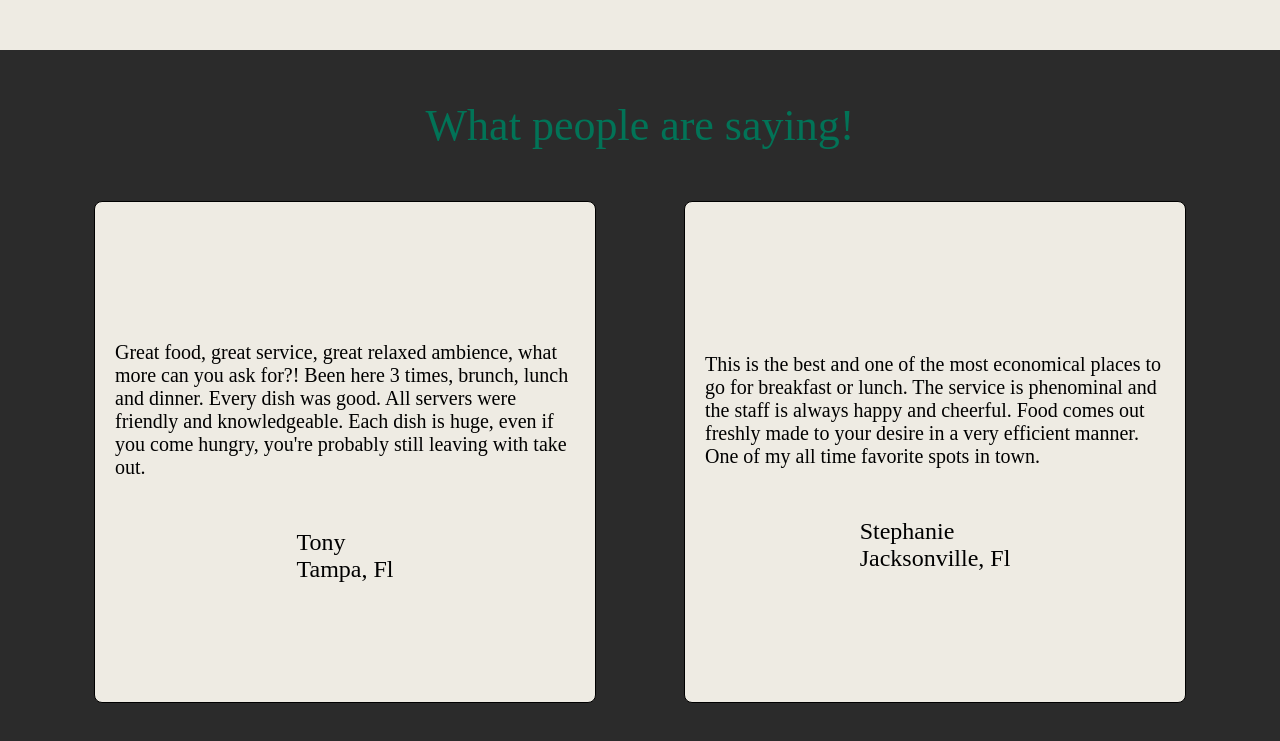
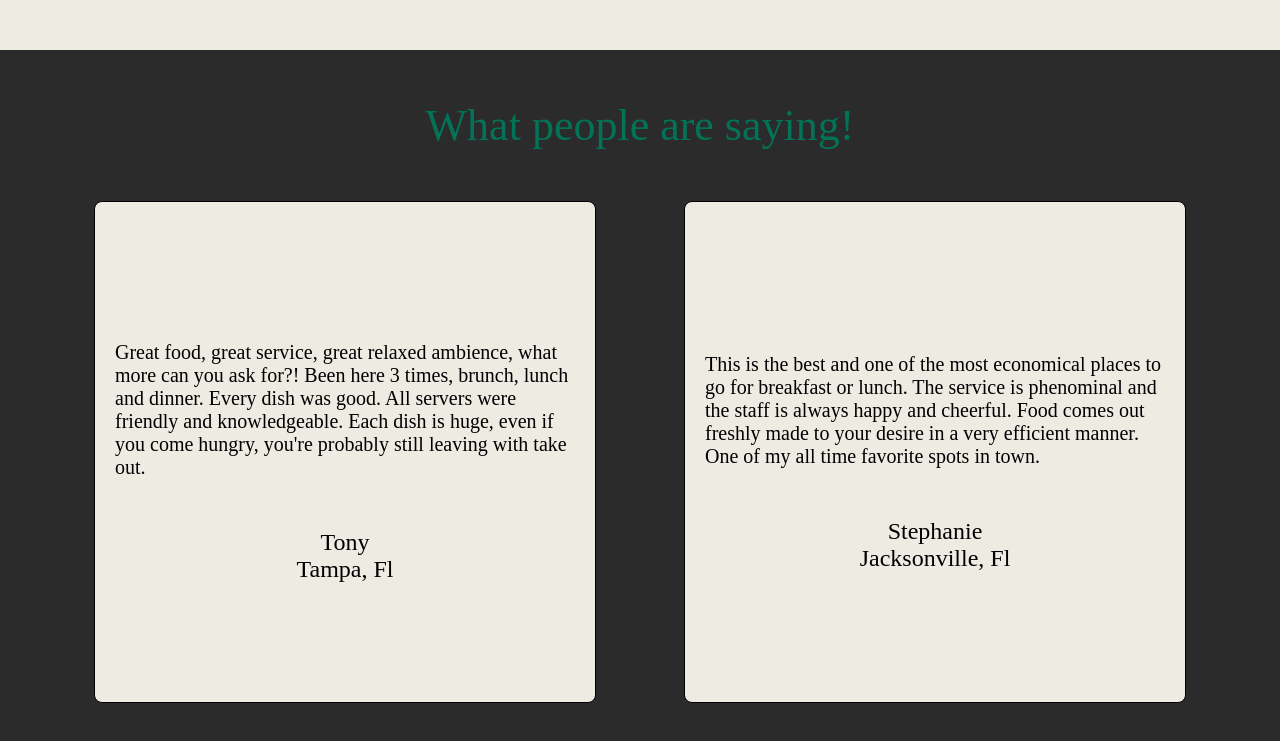
Before and after one commit to Roc327/top-restaurant, a website built with webpack: page src/index.html in a window 1280 px wide. Shown: the part 1141-1882 px from the top of the page. Built offline with nearby package versions, Linux system fonts and the light colour scheme; files whose address does not match are found by name.

Commit message:
css for cust-sig didnt get updated last time

```diff
--- a/src/style.css
+++ b/src/style.css
@@ -114,6 +114,12 @@ button {
   font-size: 20px;
 }
 
+.cust-sig {
+  display: flex;
+  flex-direction: column;
+  align-items: center;
+}
+
 .cust-name {
   font-size: 24px;
 }
```
